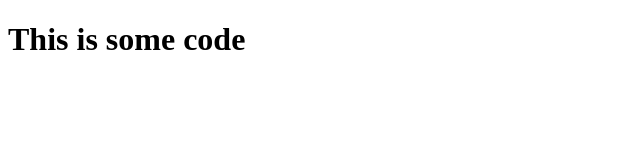
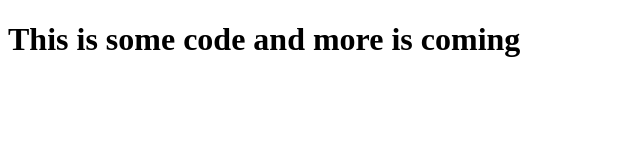
Before and after one commit to Ashutosh-254/coursera-test, a plain HTML site: page site/index.html in a window 1280 px wide. Shown: the whole page, without its empty margins (0-640 px from the left). Drawn offline with Linux system fonts and the light colour scheme.

Commit message:
A minor addition

```diff
--- a/site/index.html
+++ b/site/index.html
@@ -5,6 +5,6 @@
 	<title>Hello Coursera</title>
 </head>
 <body>
-	<h1>This is some code</h1>
+	<h1>This is some code and more is coming</h1>
 </body>
 </html>
```
